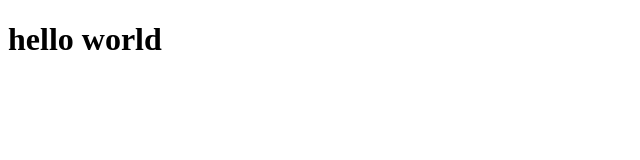
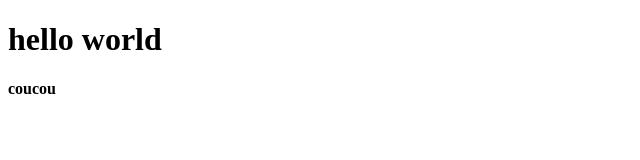
Before and after one commit to RAKY-SIDIBE/formation, a plain HTML site: page index.html in a window 1280 px wide. Shown: the full height of the page, 0-640 px from the left. Drawn offline with Linux system fonts and the light colour scheme.

Commit message:
changement1

```diff
--- a/index.html
+++ b/index.html
@@ -11,5 +11,7 @@
     <h1>hello world
 
     </h1>
+    <h4>coucou</h4>
+
 </body>
 </html>
```
